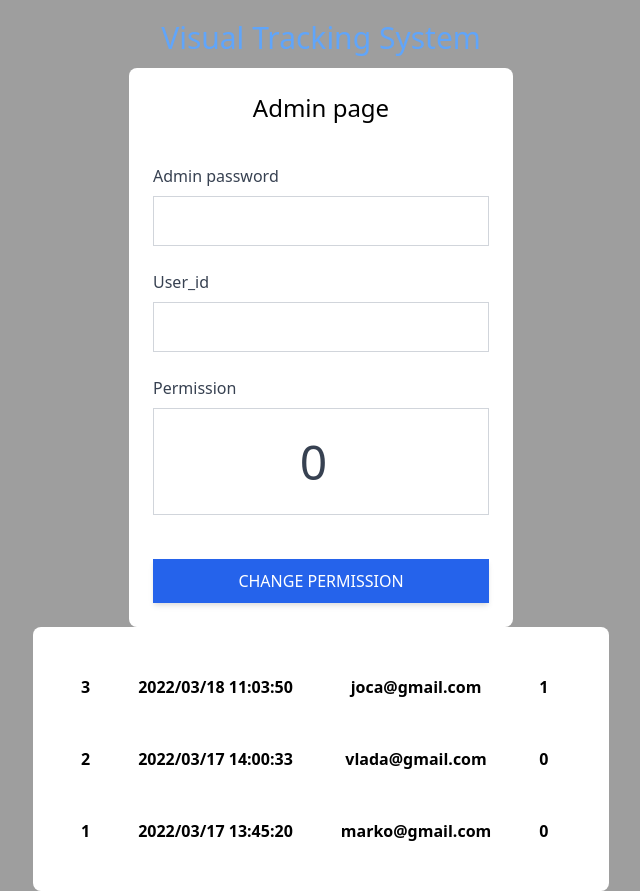
After one commit to vladdjura/VisualTrackingSystem, a Flask app: page /admin in a window 1280 px wide. The commit adds this page. Shown: the whole page, without its empty margins (319-959 px from the left). Run offline with Flask 2, Linux system fonts and the light colour scheme; data comes from the database, SQL or seed files in the repository; both versions use the stored data as it was after the commit; lists and menus that the app fills with data are empty.

Commit message:
add permission mechanism

```diff
--- a/application/vts_app/forms.py
+++ b/application/vts_app/forms.py
@@ -34,6 +34,12 @@ class ExitForm(FlaskForm):
     submit = SubmitField('Stop Tracking')
 
 class StoperForm(FlaskForm):
-    password = PasswordField('Password', validators=[DataRequired()])
+    password = IntegerField('Password', validators=[DataRequired()])
     user_id = IntegerField('User ID', validators=[DataRequired(), NumberRange(min=1)])
     submit = SubmitField('Stop Tracking')
+
+class AdminForm(FlaskForm):
+    password = IntegerField('Admin password', validators=[DataRequired()])
+    ID = IntegerField('User_id', validators=[DataRequired(), NumberRange(min=1)])
+    permission = IntegerField('Permission', validators=[NumberRange(min=0, max=1)])
+    submit = SubmitField('Change Permission')
--- a/application/vts_app/routes.py
+++ b/application/vts_app/routes.py
@@ -1,7 +1,7 @@
 from vts_app.styles import input_ok, input_error, submit, input_main, error_main
 from flask import render_template, redirect, url_for, flash
 from vts_app import app, db, bcrypt
-from vts_app.forms import RegistrationForm, LoginForm, ParkingSpaceForm, ExitForm, StoperForm
+from vts_app.forms import RegistrationForm, LoginForm, ParkingSpaceForm, ExitForm, StoperForm, AdminForm
 from vts_app.models import User
 from datetime import datetime
 from flask_login import login_user, current_user, logout_user, login_required
@@ -41,8 +41,15 @@ def login():
     if form.validate_on_submit():
         user = User.query.filter_by(email=form.email.data).first()
         if user and bcrypt.check_password_hash(user.password, form.password.data):
-            login_user(user)
-            return redirect(url_for('main'))
+            if user.colleague:
+                login_user(user)
+                return redirect(url_for('main'))
+            return render_template('login.html',
+                            failed = True,
+                            form = form,
+                            input_ok = input_ok,
+                            input_error = input_error,
+                            submit = submit)
     return render_template('login.html',
                             form = form,
                             input_ok = input_ok,
@@ -96,22 +103,21 @@ def logout():
     logout_user()
     return redirect(url_for('login'))
 
-
 @app.route("/api")
 def api():
     objects = User.query.all()
     listing = {}
     listing['active'] = []
     for object in objects:
-        d = {}
-        d['ID'] = object.id
-        d['TIME'] = object.call_time.strftime('%H %M %S')
-        d['SPACE'] = object.parking_space
-        d['PHONE'] = object.phone
-        d['STATUS'] = object.status
-        listing['active'].append(d)
+        if object.colleague:
+            d = {}
+            d['ID'] = object.id
+            d['TIME'] = object.call_time.strftime('%H %M %S')
+            d['SPACE'] = object.parking_space
+            d['PHONE'] = object.phone
+            d['STATUS'] = object.status
+            listing['active'].append(d)
     return listing
-
 
 @app.route('/stoper', methods = ['GET','POST'])
 def stoper():
@@ -119,7 +125,7 @@ def stoper():
     if form.validate_on_submit():
         form = StoperForm()
         admin = User.query.get(1)
-        if bcrypt.check_password_hash(admin.password, form.password.data):
+        if bcrypt.check_password_hash(admin.password, str(form.password.data)):
             user = User.query.get(form.user_id.data)
             user.status = 0
             db.session.commit()
@@ -129,3 +135,33 @@ def stoper():
                             input_ok = input_ok,
                             input_error = input_error,
                             submit = submit)
+
+
+@app.route('/admin', methods = ['GET','POST'])
+def admin():
+    form = AdminForm()
+    users = {'active':[]}
+    complete = User.query.all()
+    for user in complete:
+        user_dict = {}
+        user_dict['id'] = user.id
+        user_dict['registration'] = user.registration_time.strftime("%Y/%m/%d %H:%M:%S")
+        user_dict['email'] = user.email
+        user_dict['permission'] = user.colleague
+        users['active'].append(user_dict)
+        users['active'] = sorted(users['active'], key=lambda x: x['registration'], reverse=True)
+    if form.validate_on_submit():
+        form = AdminForm()
+        admin = User.query.get(1)
+        if bcrypt.check_password_hash(admin.password, str(form.password.data)):
+            user=User.query.get(form.ID.data)
+            user.colleague=form.permission.data
+            db.session.commit()
+    return render_template('admin.html',
+                            users = users,
+                            form = form,
+                            input_main = input_main,
+                            input_ok = input_ok,
+                            input_error = input_error,
+                            error_main = error_main,
+                            submit = submit)
--- /dev/null
+++ b/application/vts_app/tasks.txt
@@ -0,0 +1,3 @@
+- download models data
+- requests.post
+- twilio tracking
--- /dev/null
+++ b/application/vts_app/templates/admin.html
@@ -0,0 +1,85 @@
+{% extends 'base.html' %}
+{% block a %}
+
+<form method="POST" action="">
+    {{ form.hidden_tag() }}
+    <div class="block p-6 rounded-lg bg-white max-w-sm m-auto">
+
+        <div class='text-2xl mb-10 text-center'>
+            Admin page
+        </div>
+
+        <div class="form-group mb-6">
+            {{ form.password.label(class="form-label inline-block mb-2 text-gray-700") }}
+
+            {% if form.password.errors %}
+            <div class="form-group mb-6">
+                {{ form.password(class=input_error) }}
+
+                {% for error in form.password.errors %}
+                <ul class="errorlist">
+                    <li class='text-red-600 text-sm'>{{ error }}</li>
+                </ul>
+                {% endfor %}
+
+            {% else %}
+                {{ form.password(class=input_ok) }}
+            {% endif %}
+        </div>
+
+        <div class="form-group mb-6">
+            {{ form.ID.label(class="form-label inline-block mb-2 text-gray-700") }}
+
+            {% if form.ID.errors %}
+            <div class="form-group mb-6">
+                {{ form.ID(class=input_error) }}
+
+                {% for error in form.ID.errors %}
+                <ul class="errorlist">
+                    <li class='text-red-600 text-sm'>{{ error }}</li>
+                </ul>
+                {% endfor %}
+
+            {% else %}
+                {{ form.ID(class=input_ok) }}
+            {% endif %}
+        </div>
+
+        <div class="form-group mb-6">
+            {{ form.permission.label(class="form-label inline-block mb-2 text-gray-700", value=0) }}
+
+            {% if form.permission.errors %}
+            <div class="form-group mb-6">
+                {{ form.permission(class=error_main) }}
+
+                {% for error in form.permission.errors %}
+                <ul class="errorlist">
+                    <li class='text-red-600 text-sm'>{{ error }}</li>
+                </ul>
+                {% endfor %}
+
+            {% else %}
+                {{ form.permission(class=input_main, value=0) }}
+            {% endif %}
+        </div>
+
+        <div>
+            {{ form.submit(class=submit) }}
+        </div>
+
+    </div>
+</form>
+
+    <div class="block p-6 rounded-lg max-w-xl bg-white m-auto">
+        <table>
+            {% for user in users.active %}
+            <tr class='text-base mb-10 text-center'>
+              <th class='text-base mb-10 text-center p-6'>{{ user.id }}</th>
+              <th class='text-base mb-10 text-center p-6'>{{ user.registration }}</th>
+              <th class='text-base mb-10 text-center p-6'>{{ user.email }}</th>
+              <th class='text-base mb-10 text-center p-6'>{{ user.permission }}</th>
+            </tr>
+           {% endfor %}
+          </table>
+
+{% endblock a %}
--- a/application/vts_app/templates/base.html
+++ b/application/vts_app/templates/base.html
@@ -1,4 +1,3 @@
-
 <!DOCTYPE html>
 <html lang="en">
 
```
Also changed, not shown: application/vts_app/post_requests.py (added, +7 -0 lines), requirements.txt (+20 -0 lines), application/vts_app/site.db, application/vts_app/styles.py (line endings or trailing spaces), 2 other files.
